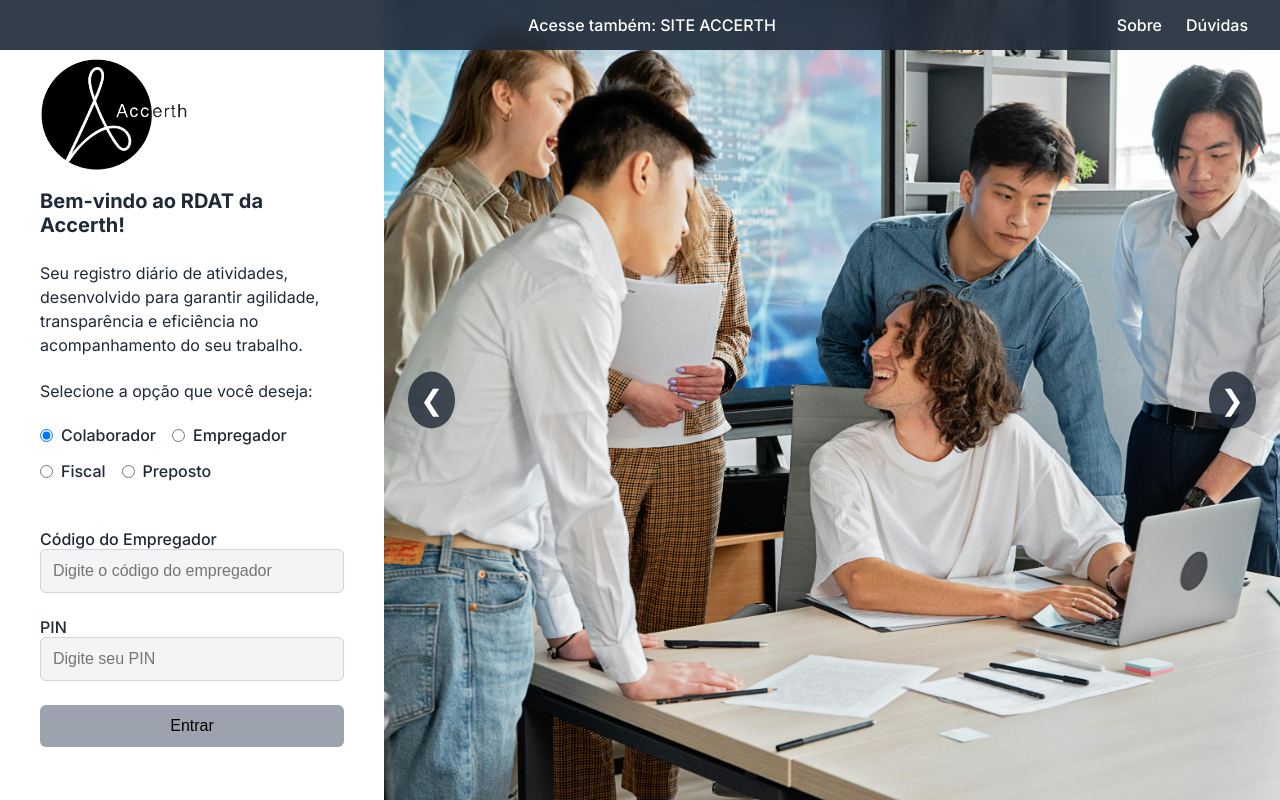
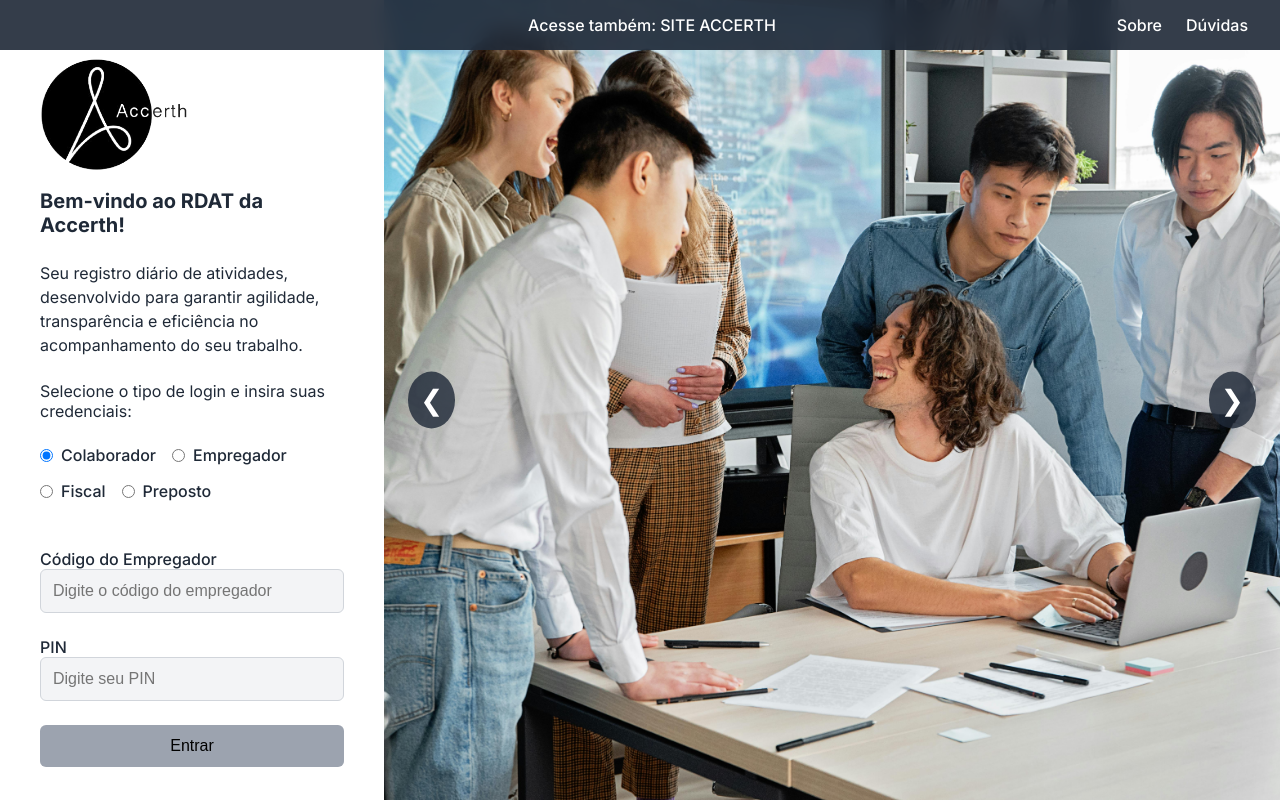
Before and after one commit to goldenboyleal/rdat_accerth, a Python web app: template templates/login.html in a window 1280 px wide. Run offline with Jinja, Linux system fonts and the light colour scheme; the template is opened without the code that fills it, so the values that code supplies are empty.

Commit message:
Atualizei o login.html

```diff
--- a/templates/login.html
+++ b/templates/login.html
@@ -5,8 +5,8 @@
     <meta name="viewport" content="width=device-width, initial-scale=1.0">
     <title>Login</title>
     <link rel="shortcut icon" href="{{ url_for('static', filename='imagens/modelo-oficial-icon-accerth-removebg-preview (4).png') }}">
-    <link rel="stylesheet" href="{{ url_for('static', filename='login.css') }}?v=1.3">
-    <link rel="stylesheet" href="https://cdnjs.cloudflare.com/ajax/libs/font-awesome/6.4.0/css/all.min.css" integrity="sha512-iecdLmaskl7CVkqkXNQ/ZH/XLlvWZOJyj7Yy7tcenmpD1ypASozpmT/E0iPtmFIB46ZmdtAc9eNBvH0H/ZpiBw==" crossorigin="anonymous" referrerpolicy="no-referrer" />
+    <link rel="stylesheet" href="{{ url_for('static', filename='login.css') }}">
+    <link rel="stylesheet" href="https://cdnjs.cloudflare.com/ajax/libs/font-awesome/6.4.0/css/all.min.css" crossorigin="anonymous" referrerpolicy="no-referrer" />
     <link rel="stylesheet" href="https://fonts.googleapis.com/css2?family=Inter:wght@400;500;700&display=swap">
 </head>
 <body>
@@ -19,15 +19,19 @@
             <a href="/duvidas" class="top-link">Dúvidas</a>
         </div>
     </div>
+
     <div class="login-container">
         <!-- Login Section (30%) -->
         <div class="login-section">
             <img src="{{ url_for('static', filename='imagens/logo-accerth-oficial.png') }}" alt="Accerth Logo" class="logo">
+
             <div class="welcome-text">
                 <p class="welcome-title">Bem-vindo ao RDAT da Accerth!</p>
                 <p class="welcome-description">Seu registro diário de atividades, desenvolvido para garantir agilidade, transparência e eficiência no acompanhamento do seu trabalho.</p>
-                <p class="welcome-action">Selecione a opção que você deseja:</p>
+                <p class="welcome-action">Selecione o tipo de login e insira suas credenciais:</p>
             </div>
+
+            <!-- Exibir mensagens flash de erro ou sucesso -->
             {% with messages = get_flashed_messages(with_categories=true) %}
                 {% if messages %}
                     {% for category, message in messages %}
@@ -43,24 +47,40 @@
                     {% endfor %}
                 {% endif %}
             {% endwith %}
-            <form method="POST" action="/login">
+
+            <!-- FORM corrigido com url_for -->
+            <form method="POST" action="{{ url_for('login') }}">
+                <!-- Tipos de usuário -->
                 <div class="role-selection">
-                    <label><input type="radio" name="role" value="colaborador" checked onchange="updateInputLabel()"> Colaborador</label>
-                    <label><input type="radio" name="role" value="empregador" onchange="updateInputLabel()"> Empregador</label>
-                    <label><input type="radio" name="role" value="fiscal" onchange="updateInputLabel()"> Fiscal</label>
-                    <label><input type="radio" name="role" value="preposto" onchange="updateInputLabel()"> Preposto</label>
+                    <label>
+                        <input type="radio" name="role" value="colaborador" checked onchange="updateInputLabel()"> Colaborador
+                    </label>
+                    <label>
+                        <input type="radio" name="role" value="empregador" onchange="updateInputLabel()"> Empregador
+                    </label>
+                    <label>
+                        <input type="radio" name="role" value="fiscal" onchange="updateInputLabel()"> Fiscal
+                    </label>
+                    <label>
+                        <input type="radio" name="role" value="preposto" onchange="updateInputLabel()"> Preposto
+                    </label>
                 </div>
+
+                <!-- Campos dinâmicos -->
                 <div>
                     <label for="employer_code" id="input-label">Código do Empregador</label>
                     <input type="text" name="employer_code" id="employer_code" required placeholder="Digite o código do empregador">
                 </div>
+
                 <div>
                     <label for="pin" id="pin-label">PIN</label>
                     <input type="password" name="pin" id="pin" required placeholder="Digite seu PIN">
                 </div>
+
                 <button type="submit">Entrar</button>
             </form>
         </div>
+
         <!-- Carousel Section (70%) -->
         <div class="carousel-section">
             <div class="carousel">
@@ -72,15 +92,37 @@
             <button class="carousel-button next" onclick="nextSlide()">❯</button>
         </div>
     </div>
+
     <script>
-        // Script para o carrossel
+        // Atualiza labels e placeholders dependendo do tipo de login
+        function updateInputLabel() {
+            const role = document.querySelector('input[name="role"]:checked').value;
+            const label = document.getElementById('input-label');
+            const input = document.getElementById('employer_code');
+            const pinLabel = document.getElementById('pin-label');
+            const pinInput = document.getElementById('pin');
+
+            if (role === 'colaborador') {
+                label.textContent = 'Código do Empregador';
+                input.placeholder = 'Digite o código do empregador';
+                pinLabel.textContent = 'PIN';
+                pinInput.placeholder = 'Digite seu PIN';
+            } else {
+                label.textContent = 'E-mail';
+                input.placeholder = 'Digite seu e-mail';
+                pinLabel.textContent = 'Senha';
+                pinInput.placeholder = 'Digite sua senha';
+            }
+        }
+
+        // Script do carrossel
         let currentSlide = 0;
         const slides = document.querySelectorAll('.carousel-item');
 
         function showSlide(index) {
             slides.forEach((slide, i) => {
                 slide.classList.toggle('active', i === index);
-                slide.style.transform = `translateX(${(i - index) * 100}%)`;
+                slide.style.transform = translateX(${(i - index) * 100}%);
             });
         }
 
@@ -97,37 +139,8 @@
         showSlide(currentSlide);
         setInterval(nextSlide, 5000);
 
-        // Script para alternar rótulo e placeholder do campo de entrada
-        function updateInputLabel() {
-            const role = document.querySelector('input[name="role"]:checked').value;
-            const label = document.getElementById('input-label');
-            const input = document.getElementById('employer_code');
-            const pinLabel = document.getElementById('pin-label');
-            const pinInput = document.getElementById('pin');
-            if (role === 'colaborador') {
-                label.textContent = 'Código do Empregador';
-                input.placeholder = 'Digite o código do empregador';
-                pinLabel.textContent = 'PIN';
-                pinInput.placeholder = 'Digite seu PIN';
-            } else {
-                label.textContent = 'E-mail';
-                input.placeholder = 'Digite seu e-mail';
-                pinLabel.textContent = 'Senha';
-                pinInput.placeholder = 'Digite sua senha';
-            }
-        }
-
-        // Depuração da sessão
-        console.log('Sessão após acessar login:', {{ session | tojson | safe }});
-
-        // Fechar notificações após animação
-        document.addEventListener('DOMContentLoaded', () => {
-            document.querySelectorAll('.progress-bar').forEach(bar => {
-                bar.addEventListener('animationend', () => {
-                    bar.closest('.notification').remove();
-                });
-            });
-        });
+        // Inicializa labels corretos ao carregar a página
+        document.addEventListener('DOMContentLoaded', updateInputLabel);
     </script>
 </body>
 </html>
```
